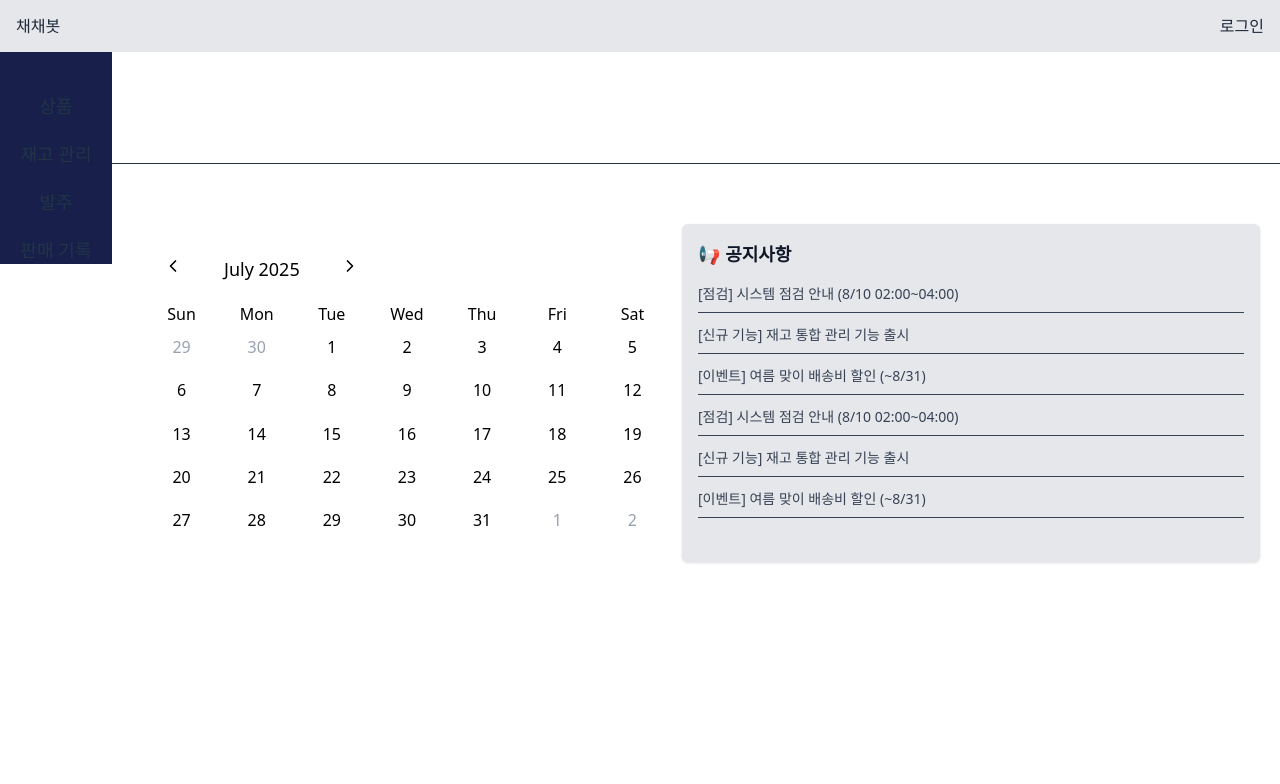
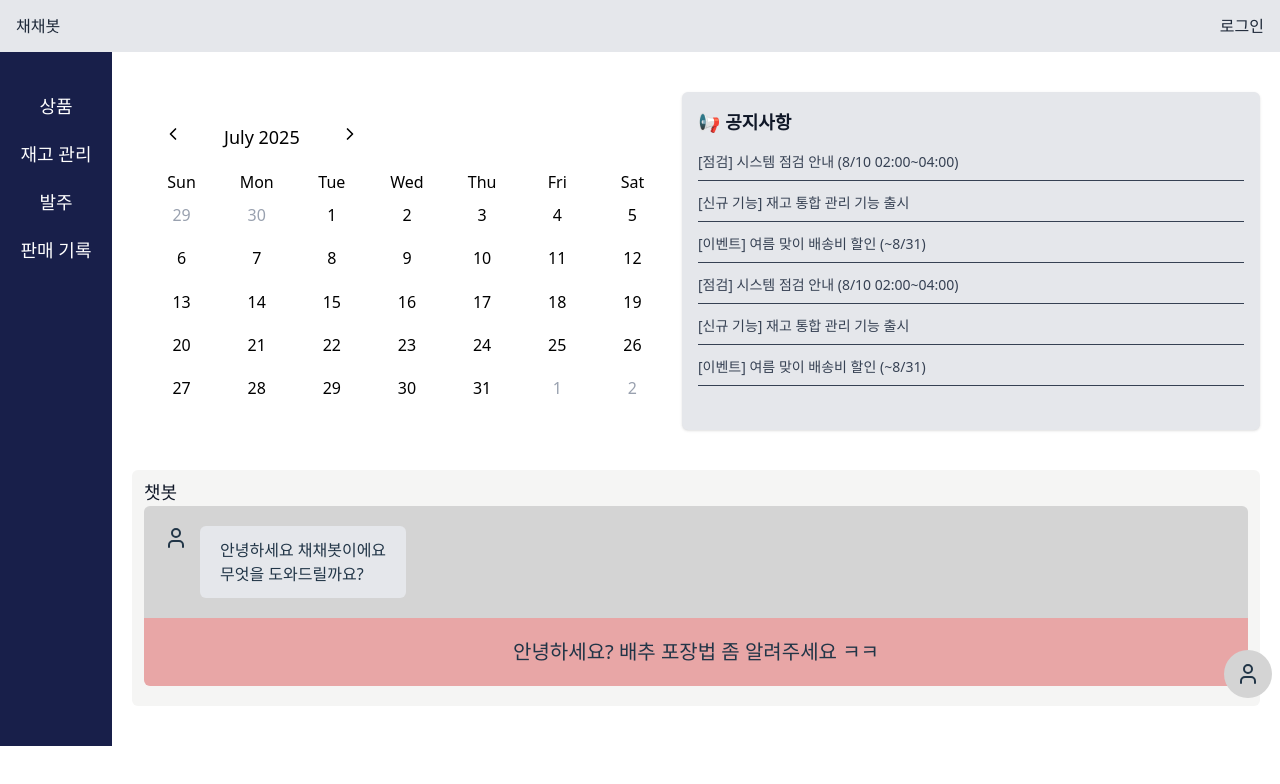
Before and after one commit to team-chaechae/chae-chae-ui, a React (Vite) app: page / in a window 1280 px wide. Shown: the top 784 px of the page. Built offline with nearby package versions, Linux system fonts and the light colour scheme.

Commit message:
[ feat ] 챗봇 UI 구현 (#5)

```diff
--- /dev/null
+++ b/src/components/ChatPreview.tsx
@@ -0,0 +1,29 @@
+import { User } from 'lucide-react';
+
+export const ChatPreview = () => {
+  return (
+    <div className='relative px-3 pt-2 pb-5 rounded-md bg-stone-100'>
+      <h3 className='text-gray-900 text-lg'>챗봇</h3>
+
+      <div className='flex gap-3 bg-neutral-300 p-5 rounded-t-md'>
+        <User />
+        <div className='bg-gray-200 rounded-md px-5 py-3 dark:text-gray-900'>
+          안녕하세요 채채봇이에요
+          <p>무엇을 도와드릴까요?</p>
+        </div>
+      </div>
+      <div className='relative'>
+        <div className='w-full rounded-b-md bg-[#E8A6A6] p-5 text-center text-xl dark:text-gray-900'>
+          안녕하세요? 배추 포장법 좀 알려주세요 ㅋㅋ
+        </div>
+        <div
+          className='absolute top-10/12 -translate-y-1/2 right-0 translate-x-1/2
+                  w-12 h-12 flex items-center justify-center
+                  rounded-full bg-neutral-300'
+        >
+          <User />
+        </div>
+      </div>
+    </div>
+  );
+};
--- a/src/components/layout/Sidebar.tsx
+++ b/src/components/layout/Sidebar.tsx
@@ -2,7 +2,7 @@ import { Link } from 'react-router-dom';
 
 export const Sidebar = () => {
   return (
-    <aside className='flex flex-col items-center gap-5 text-lg h-full w-28 pt-10 bg-[#181F4A]'>
+    <aside className='flex flex-col items-center gap-5 text-lg text-white w-28 pt-10 bg-[#181F4A]'>
       <Link to='/proudcts'>상품</Link>
       <Link to='/inventory'>재고 관리</Link>
       <Link to='/orders'>발주</Link>
--- a/src/pages/Home.tsx
+++ b/src/pages/Home.tsx
@@ -1,10 +1,10 @@
+import { ChatPreview } from '@/components/ChatPreview';
 import { Calendar } from '@/components/ui/Calendar';
 
 export const Home = () => {
   return (
-    <div className='flex flex-col gap-5'>
-      <div className='border-b h-28'></div>
-      <div className='flex px-5 py-10'>
+    <div className='flex flex-col gap-10  px-5 py-10'>
+      <div className='flex'>
         <div className='flex-1'>
           <Calendar />
         </div>
@@ -34,6 +34,7 @@ export const Home = () => {
           </ul>
         </div>
       </div>
+      <ChatPreview />
     </div>
   );
 };
```
